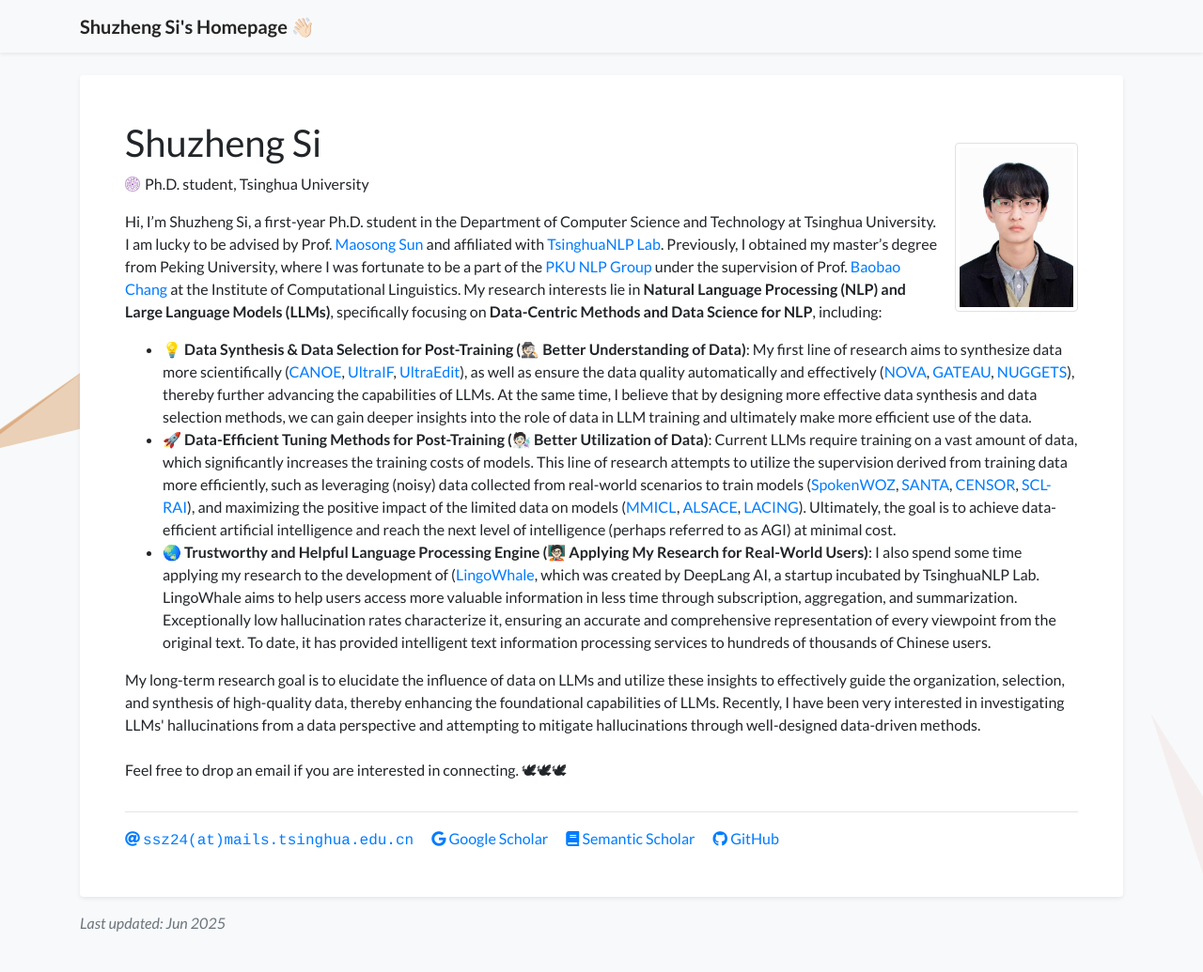
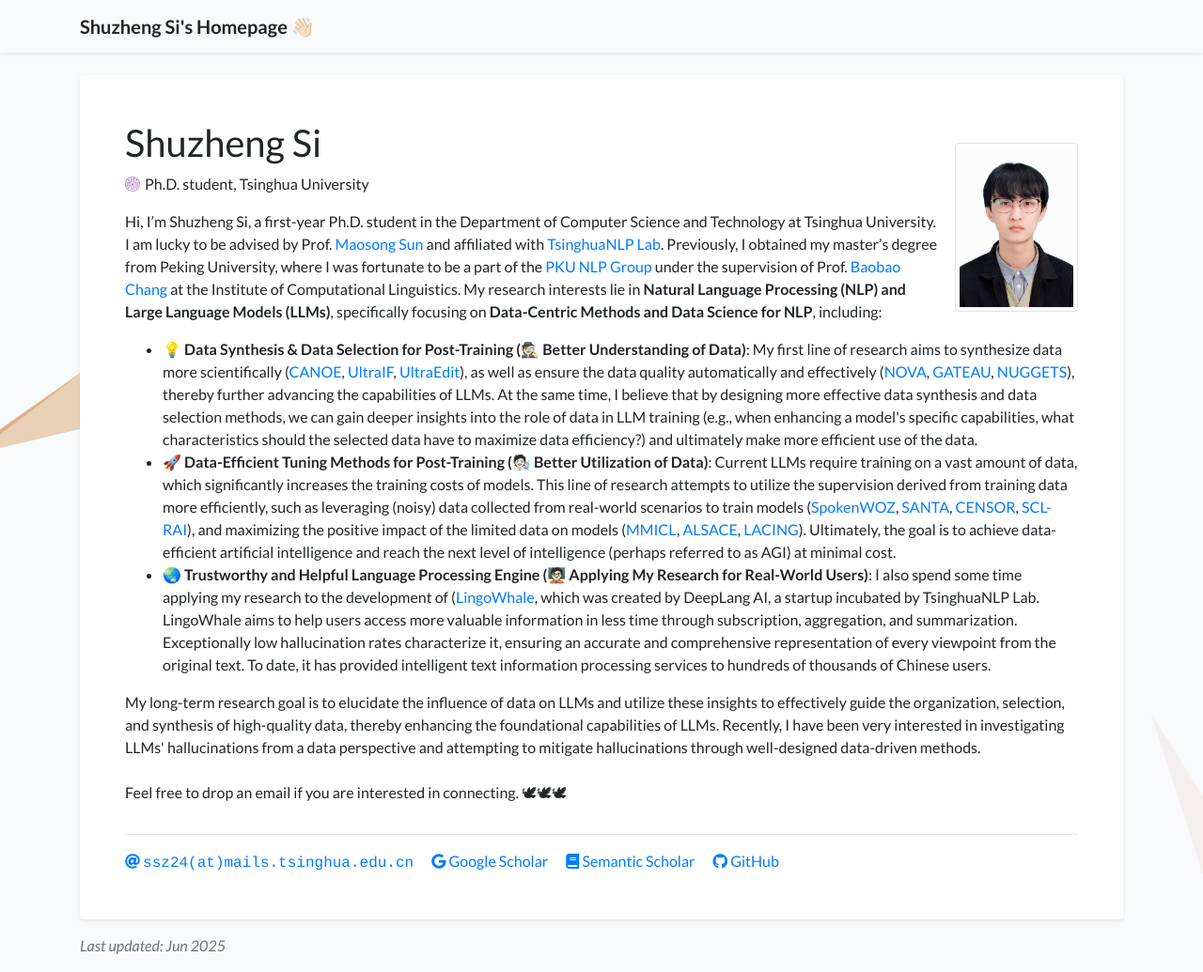
Before and after one commit to S1s-Z/s1s-z.github.io, a Jekyll site: the page built from index.html, in a window 1280 px wide and 1035 px high. Shown: the whole window at 94% size. Built offline with Jekyll 4.4.1, drawn with Linux system fonts in a browser that asks for light colours; a style sheet for code colours, icons or effects is not loaded.

Commit message:
Update profile.yml

```diff
--- a/_data/profile.yml
+++ b/_data/profile.yml
@@ -24,7 +24,7 @@
   <br>
   <ul class="pub">
       <li>
-          💡 <b>Data Synthesis & Data Selection for Post-Training (🕵🏻 Better Understanding of Data)</b>: My first line of research aims to synthesize data more scientifically (<a href="https://arxiv.org/abs/2505.16483">CANOE</a>, <a href="https://arxiv.org/abs/2502.04153">UltraIF</a>, <a href="https://arxiv.org/abs/2407.05282">UltraEdit</a>), as well as ensure the data quality automatically and effectively (<a href="https://arxiv.org/abs/2502.07340">NOVA</a>, <a href="https://arxiv.org/abs/2410.15633">GATEAU</a>, <a href="https://arxiv.org/abs/2312.10302">NUGGETS</a>), thereby further advancing the capabilities of LLMs. At the same time, I believe that by designing more effective data synthesis and data selection methods, we can gain deeper insights into the role of data in LLM training and ultimately make more efficient use of the data.
+          💡 <b>Data Synthesis & Data Selection for Post-Training (🕵🏻 Better Understanding of Data)</b>: My first line of research aims to synthesize data more scientifically (<a href="https://arxiv.org/abs/2505.16483">CANOE</a>, <a href="https://arxiv.org/abs/2502.04153">UltraIF</a>, <a href="https://arxiv.org/abs/2407.05282">UltraEdit</a>), as well as ensure the data quality automatically and effectively (<a href="https://arxiv.org/abs/2502.07340">NOVA</a>, <a href="https://arxiv.org/abs/2410.15633">GATEAU</a>, <a href="https://arxiv.org/abs/2312.10302">NUGGETS</a>), thereby further advancing the capabilities of LLMs. At the same time, I believe that by designing more effective data synthesis and data selection methods, we can gain deeper insights into the role of data in LLM training (e.g., when enhancing a model's specific capabilities, what characteristics should the selected data have to maximize data efficiency?) and ultimately make more efficient use of the data.
       </li>
       <li>
           🚀 <b>Data-Efficient Tuning Methods for Post-Training (🧑🏻‍🔬 Better Utilization of Data)</b>: Current LLMs require training on a vast amount of data, which significantly increases the training costs of models. This line of research attempts to utilize the supervision derived from training data more efficiently, such as leveraging (noisy) data collected from real-world scenarios to train models (<a href="https://arxiv.org/abs/2305.13040">SpokenWOZ</a>, <a href="https://arxiv.org/abs/2305.04076">SANTA</a>, <a href="https://arxiv.org/abs/2311.08010">CENSOR</a>, <a href="https://arxiv.org/abs/2209.01646">SCL-RAI</a>), and maximizing the positive impact of the limited data on models (<a href="https://arxiv.org/abs/2309.07915">MMICL</a>, <a href="https://arxiv.org/abs/2404.08491">ALSACE</a>, <a href="https://arxiv.org/abs/2411.14279">LACING</a>). Ultimately, the goal is to achieve data-efficient artificial intelligence and reach the next level of intelligence (perhaps referred to as AGI) at minimal cost.
```
